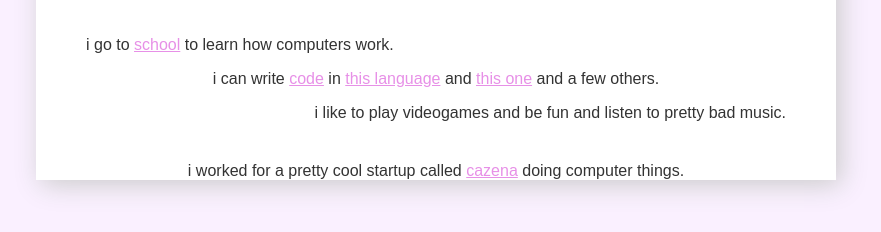
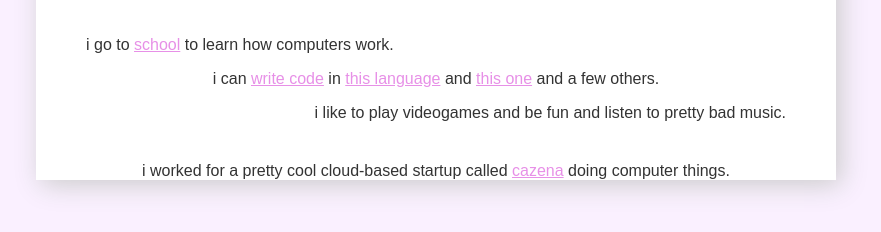
Before and after one commit to grrttedwards/grrttedwards.github.io, a plain HTML site: page index.html in a window 1280 px wide. Shown: the part 190-422 px from the top of the page, without its empty margins (204-1085 px from the left). Drawn offline with Linux system fonts and the light colour scheme.

Commit message:
Update index.html

```diff
--- a/index.html
+++ b/index.html
@@ -23,8 +23,8 @@ to learn how computers work.
 
 <div class="mid">
 <p>
-i can write
-<a href="https://www.github.com/grrttedwards/">code</a>
+i can
+<a href="https://www.github.com/grrttedwards/">write code</a>
 in
 <a href="https://www.oracle.com/java/">this language</a>
 and
@@ -44,7 +44,7 @@ and listen to pretty bad music.
 
 <div class="bottom mid">
 <p>
-i worked for a pretty cool startup called
+i worked for a pretty cool cloud-based startup called
 <a href="http://cazena.com">cazena</a>
 doing computer things.
 </p>
```
